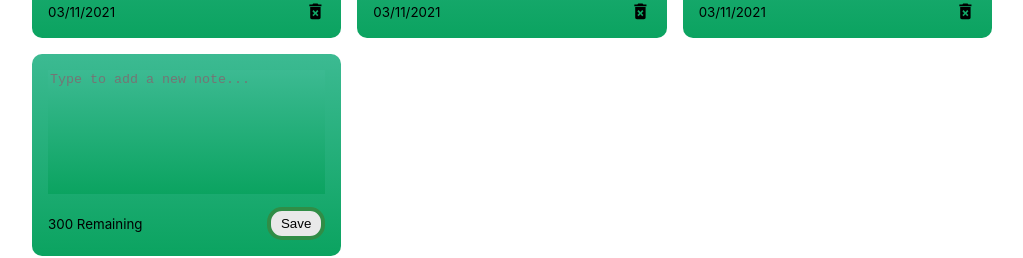
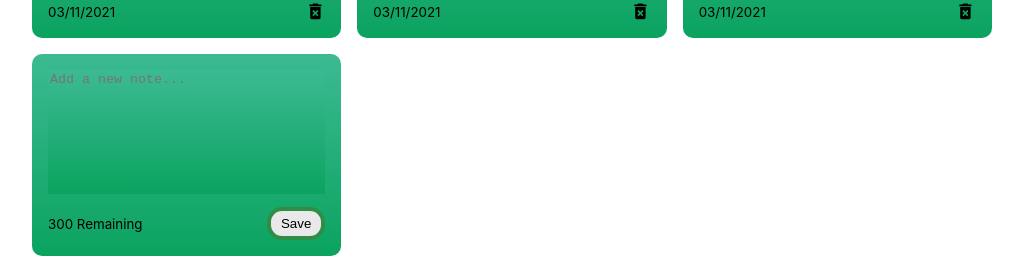
Before and after one commit to mutuotakelvin/note-app-react, a React (Create React App) app: page / in a window 1280 px wide. Shown: the part 334-592 px from the top of the page, without its empty margins (128-1151 px from the left). Built offline with nearby package versions, Linux system fonts and the light colour scheme.

Commit message:
Refactor AddNote.js

```diff
--- a/src/components/AddNote.js
+++ b/src/components/AddNote.js
@@ -1,23 +1,27 @@
 import React,{useState} from 'react'
-{/*this component is for adding new note in our notes application*/}
+
+//this component is for adding new note in our notes application
 function AddNote({handleAddNote}) {
-{/*this noteText is the value for adding Note input*/}
+
+//this noteText is the value for adding Note input
     const [noteText,setNoteText] = useState('');
-    {/*here I have fixed the note input limit with 300 characters , but you can change this
-    limit*/}
+
+    // here I have fixed the note input limit with 300 characters , but you can change this limit
     const charLimit = 300;
-    {/*this function is defined for the onChange event of out adding note input*/}
+
+    //this function is defined for the onChange event of out adding note input
     const handleChange =(event)=>{
-   {/*with typing the character limit will change with the input text's length*/}
+
+   //with typing the character limit will change with the input text's length
     if(charLimit - event.target.value.length>=0){
         setNoteText(event.target.value)
     }
 
     }
-    {/*this is for saving the new note*/}
 
+    //this is for saving the new note
     const handleSaveClick =() =>{
-    {/*if there's no character in input , then we will not save the note*/}
+    //if there's no character in input , then we will not save the note
         if(noteText.trim().length>0){
             handleAddNote(noteText);
             setNoteText('');
@@ -26,8 +30,8 @@ function AddNote({handleAddNote}) {
     }
     return (
         <div className="note new">
-        {/*the text area for our input*/}
-            <textarea  cols="10" rows="8" placeholder="Type to add a new note..."
+        {/* the text area for our input */}
+            <textarea  cols="10" rows="8" placeholder="Add a new note..."
             onChange={handleChange} value={noteText}
             ></textarea>
             <div className="note-footer">
```
